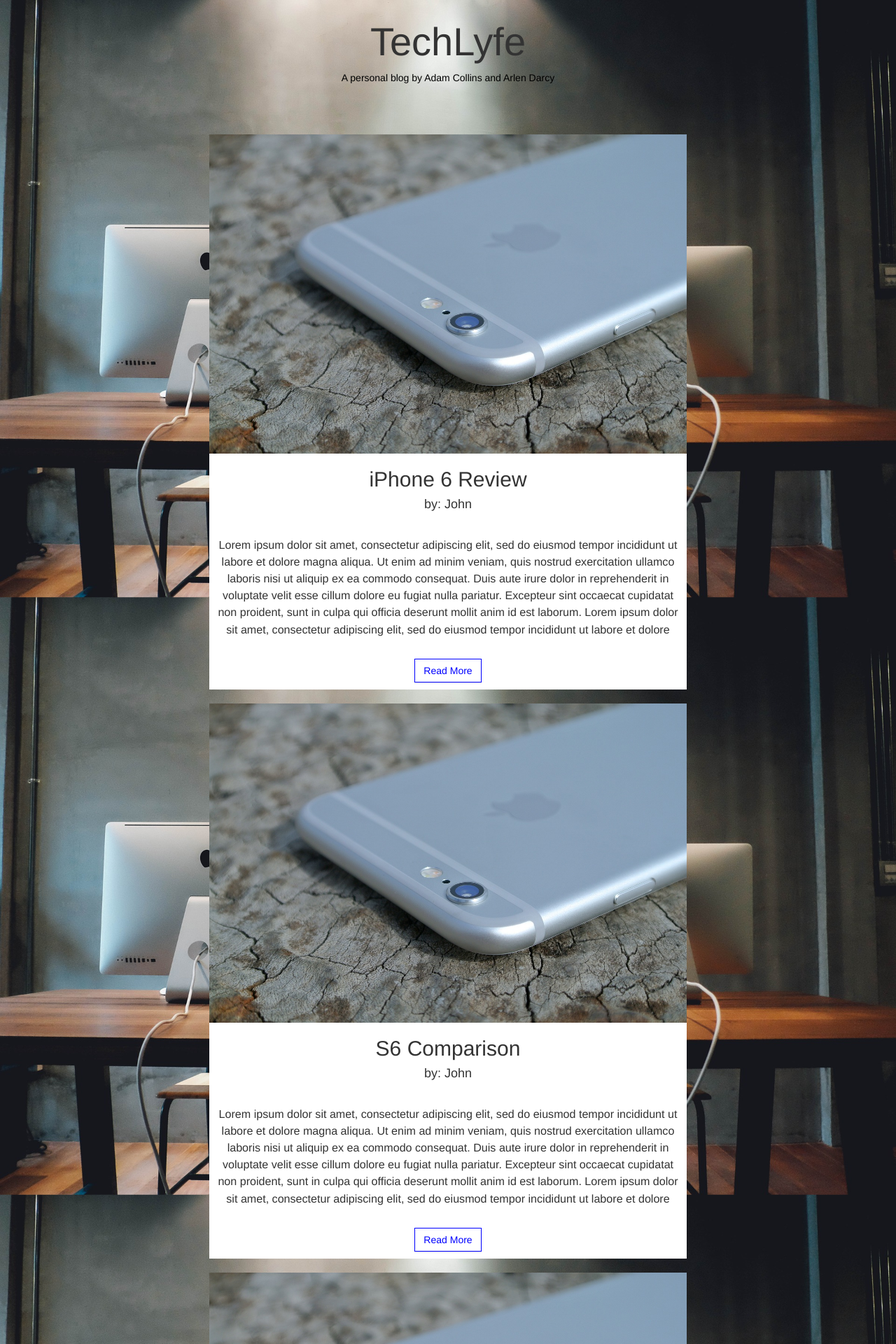
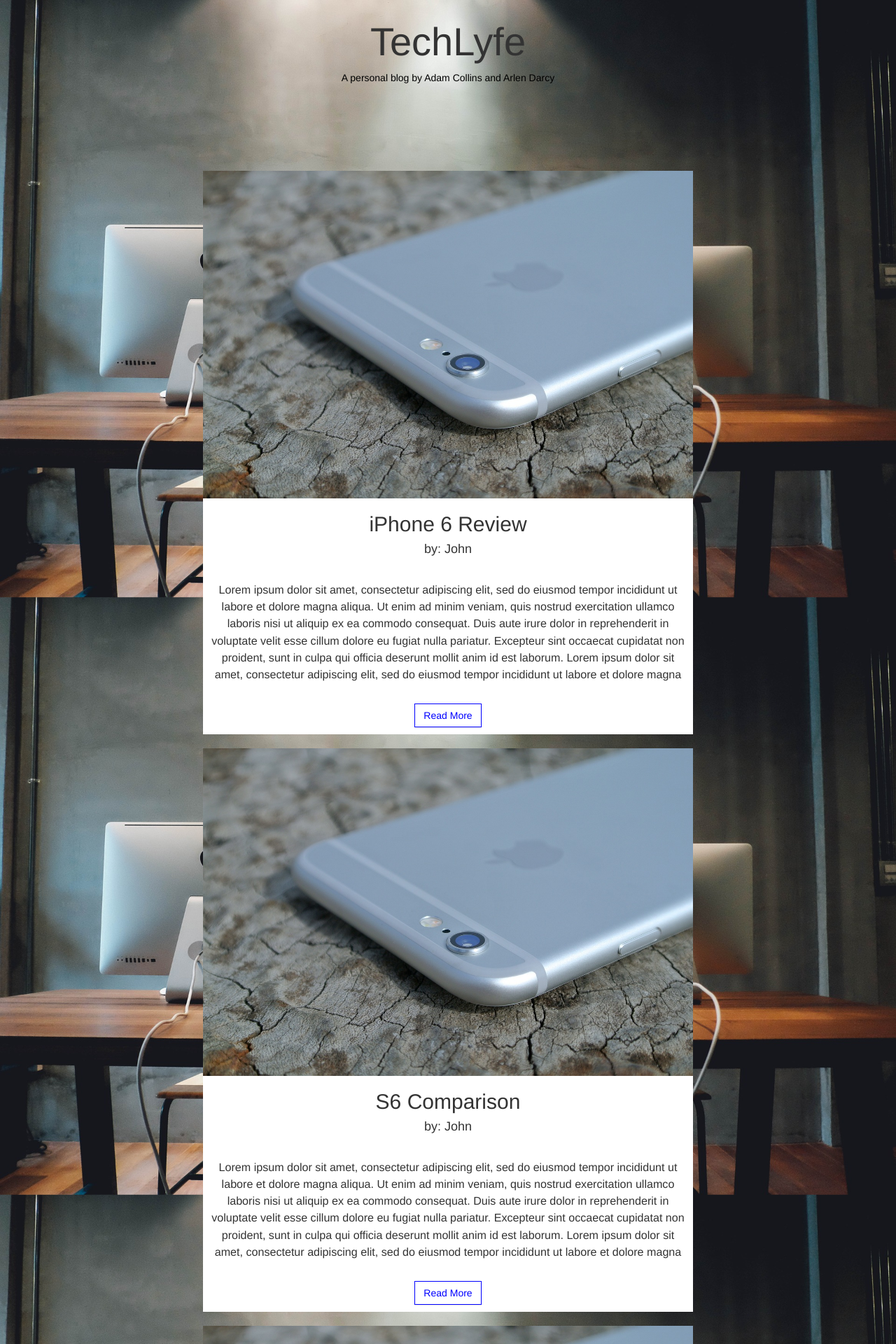
Before and after one commit to adc613/blog, a Django app: page / in a window 1280 px wide. Shown: the top 1920 px of the page at 70% size. Run offline with Django 3.2, Linux system fonts and the light colour scheme; data comes from the database, SQL or seed files in the repository; some libraries are stand-ins or nearby versions.

Commit message:
minor changes

```diff
--- a/static-only/css/home.css
+++ b/static-only/css/home.css
@@ -18,11 +18,13 @@ body {
     margin: 0 auto;
     max-height: 100%;
     overflow: scroll;
+    width: 100%;
 }
 
 .entry {
+    max-width:700px;
+    margin: 0 auto;
     margin-bottom: 20px;
-    width: 100%;
     background-color: white;
     position: relative;
     overflow: hidden;
--- a/templates/blog/home.html
+++ b/templates/blog/home.html
@@ -19,13 +19,14 @@
             <div class="row">
             </div>
         </div>
-            <div class="row" id="entry_list" style="max-width:700px;">
+            <div class="row" id="entry_list">
                 <div class="col-xs-12 text-center header">
                     <h1>TechLyfe</h1>
                     <p>A personal blog by Adam Collins and Arlen Darcy</p>
                 </div>
                 {% for entry in object_list %}
-                <div class="col-xs-12 text-center entry">
+                <div class="col-xs-12 text-center">
+                    <div class="entry">
                         <img src="/static/imgs/iphone-6.jpg" class="img-responsive img"/>
                         <h2>{{ entry.title }}</h2>
                         <h4>by: {{ entry.author.first_name }}</h4>
@@ -33,6 +34,7 @@
                         <p id="p_{{ forloop.counter }}"> {{ entry.article }} </p>
                         <br>
                         <button id="btn_{{ forloop.counter }}" style="background-image:none" value="{{ forloop.counter }}"  class="btn btn-default read-more-btn">Read More</button>
+                    </div>
                 </div>
                 {% endfor %}
             </div>
```
Also changed, not shown: 1 other file.
